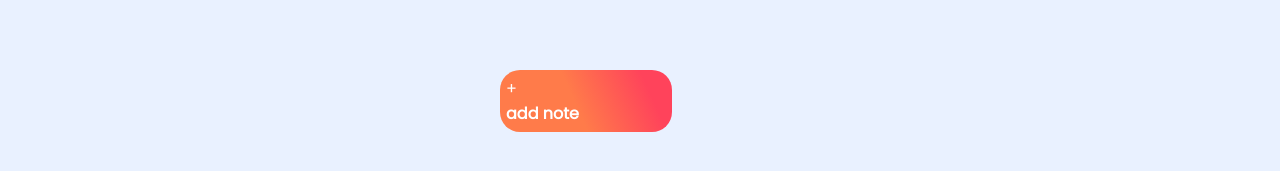
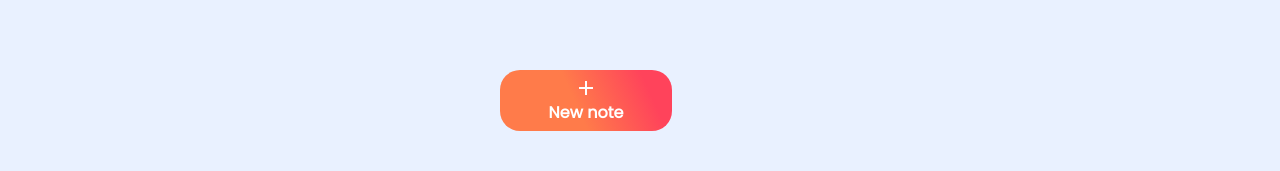
Before and after one commit to Moro-Afriyie/Note-App, an Angular app: page / in a window 1280 px wide. Shown: the part 625-796 px from the top of the page. Built offline with nearby package versions, Linux system fonts and the light colour scheme.

Commit message:
styled the new note button

```diff
--- a/src/app/notepad-page/notepad-page.component.html
+++ b/src/app/notepad-page/notepad-page.component.html
@@ -66,7 +66,9 @@
         </div> -->
     </div>
     <div class="add__note">
-        <p>+</p>
-        <h4>add note</h4>
+        <span class="material-icons">
+            add
+            </span>
+        <h4>New note</h4>
     </div>
 </div>
--- a/src/app/notepad-page/notepad-page.component.scss
+++ b/src/app/notepad-page/notepad-page.component.scss
@@ -193,4 +193,9 @@ form {
     border-radius: 20px;
     padding: 6px;
     margin-bottom: auto;
+    cursor: pointer;
+    span,
+    h4 {
+        align-self: center;
+    }
 }
```
